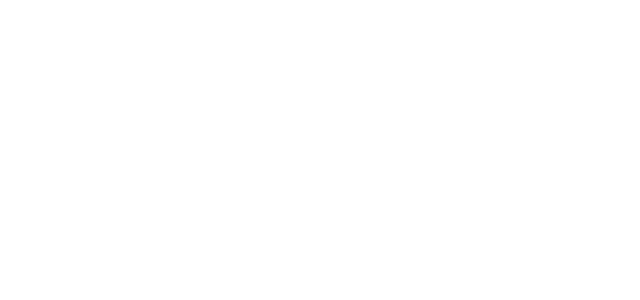
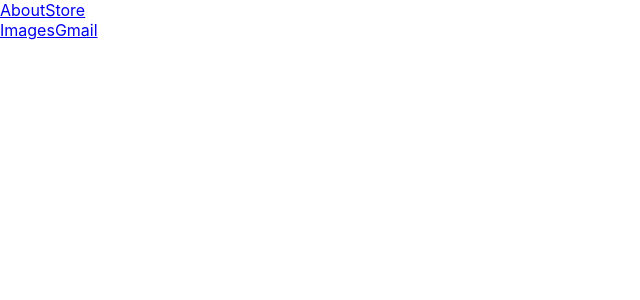
Before and after one commit to jugurthakcm/google-clone, a React (Create React App) app: page / in a window 1280 px wide. Shown: the top 300 px of the page, without its empty margins (0-640 px from the left). Built offline with nearby package versions, Linux system fonts and the light colour scheme.

Commit message:
Writing header elements

```diff
--- a/package.json
+++ b/package.json
@@ -3,11 +3,14 @@
   "version": "0.1.0",
   "private": true,
   "dependencies": {
+    "@material-ui/core": "^4.11.0",
+    "@material-ui/icons": "^4.9.1",
     "@testing-library/jest-dom": "^4.2.4",
     "@testing-library/react": "^9.3.2",
     "@testing-library/user-event": "^7.1.2",
     "react": "^16.13.1",
     "react-dom": "^16.13.1",
+    "react-router-dom": "^5.2.0",
     "react-scripts": "3.4.3"
   },
   "scripts": {
--- a/src/App.js
+++ b/src/App.js
@@ -1,7 +1,19 @@
 import React from 'react';
+import { BrowserRouter as Router, Route, Switch } from 'react-router-dom';
+import Home from './pages/Home';
 
 function App() {
-  return <div className='app'></div>;
+  return (
+    <div className='app'>
+      <Router>
+        <Switch>
+          <Route path='/'>
+            <Home />
+          </Route>
+        </Switch>
+      </Router>
+    </div>
+  );
 }
 
 export default App;
--- /dev/null
+++ b/src/pages/Home.js
@@ -0,0 +1,23 @@
+import React from 'react';
+import { Link } from 'react-router-dom';
+import './Home.css';
+
+const Home = () => {
+  return (
+    <div className='home'>
+      <div className='home__header'>
+        <div className='home__headerLeft'>
+          <Link to='/about'>About</Link>
+          <Link to='/store'>Store</Link>
+        </div>
+        <div className='home__headerRight'>
+          <Link to='/images'>Images</Link>
+          <Link to='/gmail'>Gmail</Link>
+        </div>
+      </div>
+      <div className='home__body'></div>
+    </div>
+  );
+};
+
+export default Home;
```
Also changed, not shown: src/pages/Home.css (added), 1 other file (tests, documents, lock files or other folders).
